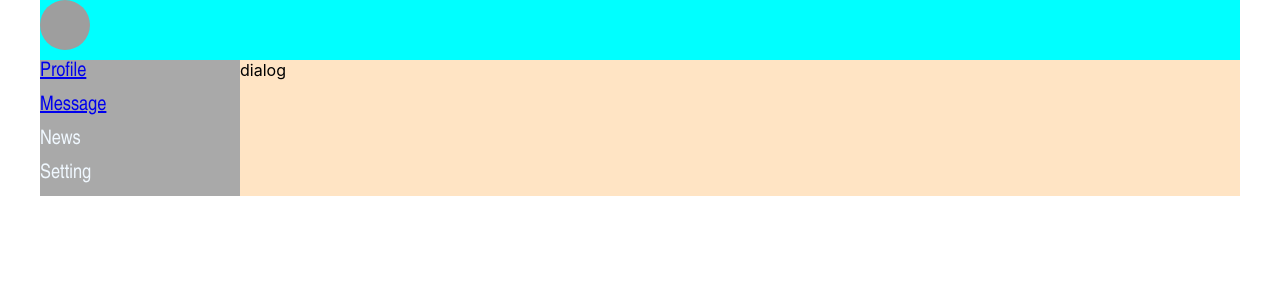
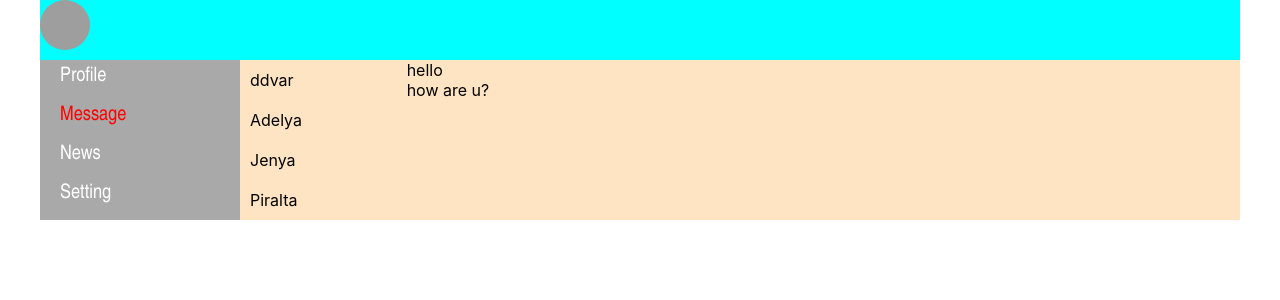
Before and after one commit to DSVAR/kamasutra, a React (Create React App) app: page /dialogs in a window 1280 px wide. Shown: the top 300 px of the page. Built offline with nearby package versions, Linux system fonts and the light colour scheme; grey boxes are pictures that could not be loaded.

Commit message:
сверстать dialogs

```diff
--- a/src/components/dialogs/Dialogs.js
+++ b/src/components/dialogs/Dialogs.js
@@ -3,8 +3,33 @@ import Classes from './dialog.module.css'
 
 const Dialogs = (props) => {
     return (
-        <div className={Classes.content}>
-            dialog
+        <div className={Classes.dialogs}>
+            <div className={Classes.dialogsUser}>
+               <div className={Classes.user}>
+                   ddvar
+               </div>
+
+                <div className={Classes.user}>
+                    Adelya
+                </div>
+
+                <div className={Classes.user}>
+                    Jenya
+                </div>
+
+                <div className={Classes.user}>
+                    Piralta
+                </div>
+            </div>
+
+            <div className={Classes.messages}>
+                <div className={Classes.message}>
+                    hello
+                </div>
+                <div className={Classes.message}>
+                    how are u?
+                </div>
+            </div>
         </div>
     );
 };
--- a/src/components/dialogs/dialog.module.css
+++ b/src/components/dialogs/dialog.module.css
@@ -1,5 +1,23 @@
-.content {
-    grid-area: c;
-    background-color: bisque;
+.dialogs{
+    display: grid;
+    grid-template-columns: 2fr 10fr;
+}
+.dialogs-message{
 
 }
+
+.dialogs-user{
+    padding: 10px;
+}
+
+.user{
+    padding: 10px;
+}
+
+.messages{
+
+}
+
+.message{
+
+}
--- a/src/components/navbar/Navbar.js
+++ b/src/components/navbar/Navbar.js
@@ -1,23 +1,24 @@
 import React from 'react';
 import Classes from './Navbar.module.css'
+import {NavLink} from "react-router-dom";
 
 const Navbar = () => {
     return (
         <nav className={Classes.nav}>
             <div className={Classes.item}>
-                <a href="/profile">Profile</a>
+                <NavLink  to="/profile" activeClassName={Classes.active}>Profile</NavLink>
             </div>
 
             <div className={Classes.item}>
-                <a href="/dialogs">Message</a>
+                <NavLink  to="/dialogs" activeClassName={Classes.active}>Message</NavLink>
             </div>
 
             <div className={Classes.item}>
-                <a>News</a>
+                <NavLink to=""  >News</NavLink>
             </div>
 
             <div className={Classes.item}>
-                <a>Setting</a>
+                <NavLink to="">Setting</NavLink>
             </div>
 
         </nav>
--- a/src/components/navbar/Navbar.module.css
+++ b/src/components/navbar/Navbar.module.css
@@ -2,7 +2,8 @@
     color:aliceblue;
     font-family: "Arial Narrow";
     font-size:20px;
-    padding-bottom: 10px;
+
+    padding: 5px 0 10px 20px;
 }
 
 .nav {
@@ -10,3 +11,10 @@
     background-color: darkgrey;
     color:white;
 }
+.nav a{
+    color: white;
+    text-decoration: none;
+}
+.nav a.active{
+    color:red;
+}
```
Also changed, not shown: 1 other file (tests, documents, lock files or other folders).
